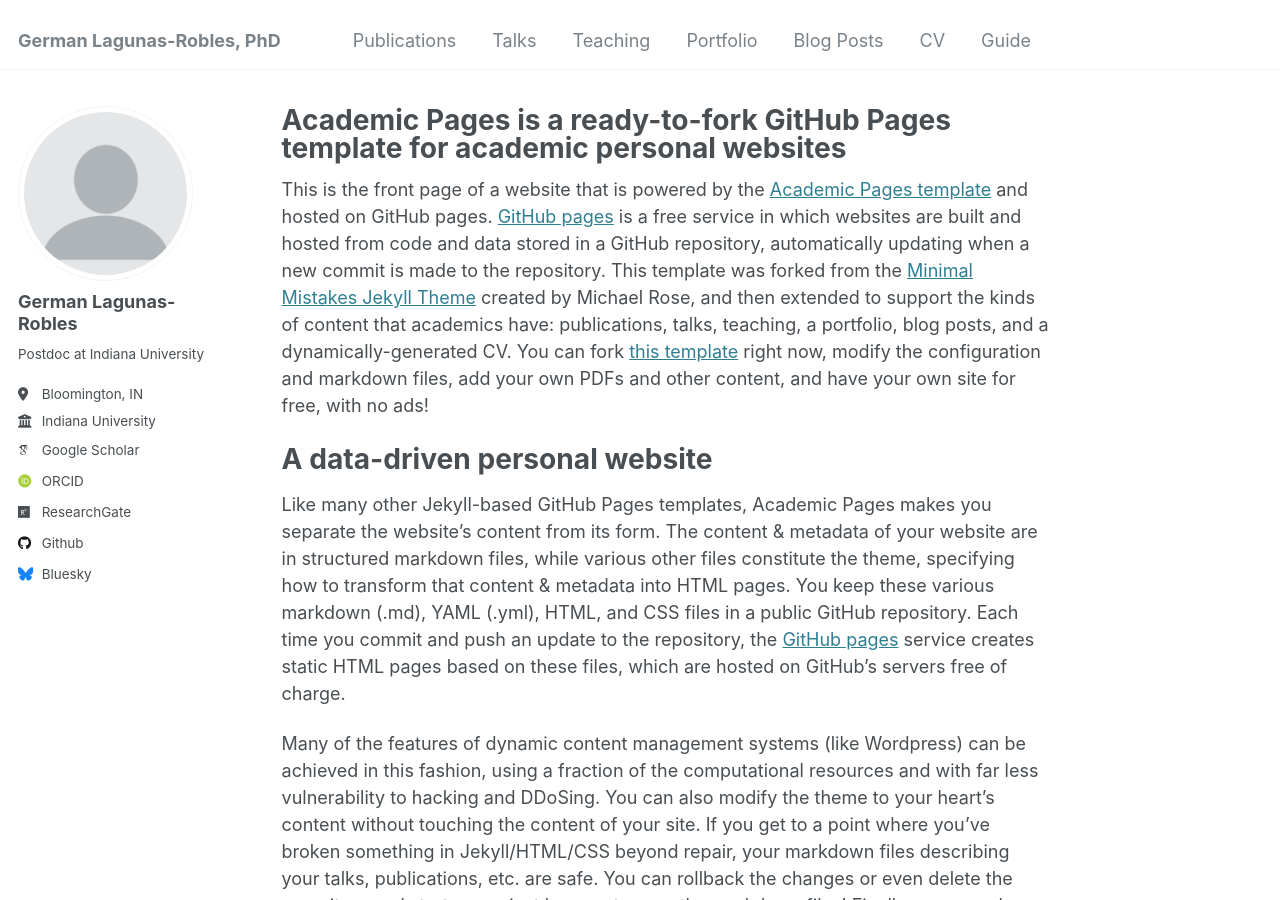
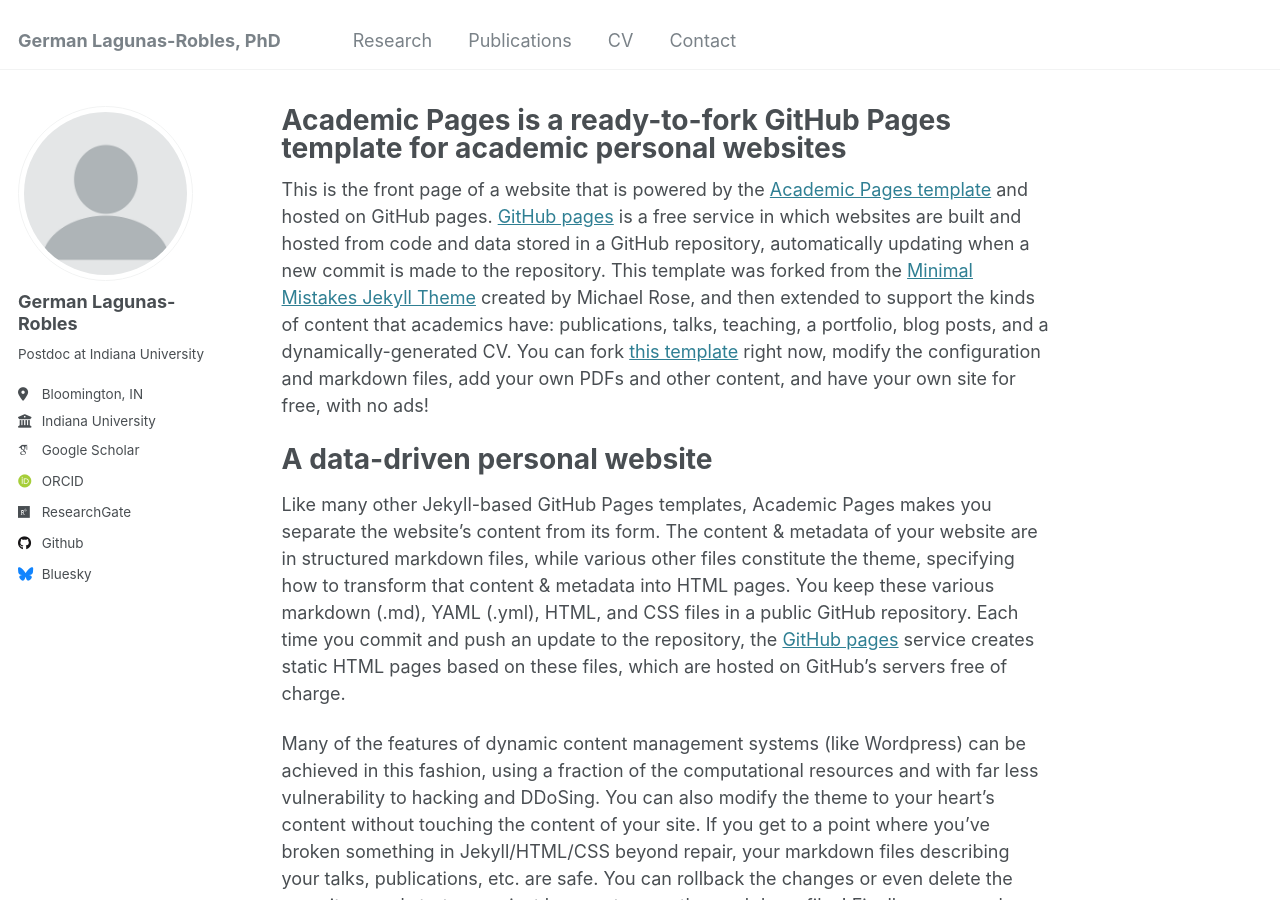
Before and after one commit to GLagunas-Robles/GLagunas-Robles.github.io, a Jekyll site: the page built from _pages/about.md, in a window 1280 px wide and 900 px high. Built offline with Jekyll 4.4.1, drawn with Linux system fonts in a browser that asks for light colours; some web fonts are replaced.

Commit message:
Update navigation.yml

```diff
--- a/_data/navigation.yml
+++ b/_data/navigation.yml
@@ -5,23 +5,14 @@
 # prevent it from being included in the site.
 
 main:
+  - title: "Research"
+    url: /research/
+
   - title: "Publications"
     url: /publications/
-
-  - title: "Talks"
-    url: /talks/
-
-  - title: "Teaching"
-    url: /teaching/
-
-  - title: "Portfolio"
-    url: /portfolio/
-
-  - title: "Blog Posts"
-    url: /year-archive/
 
   - title: "CV"
     url: /cv/
 
-  - title: "Guide"
-    url: /markdown/
+  - title: "Contact"
+    url: /contact/
```
